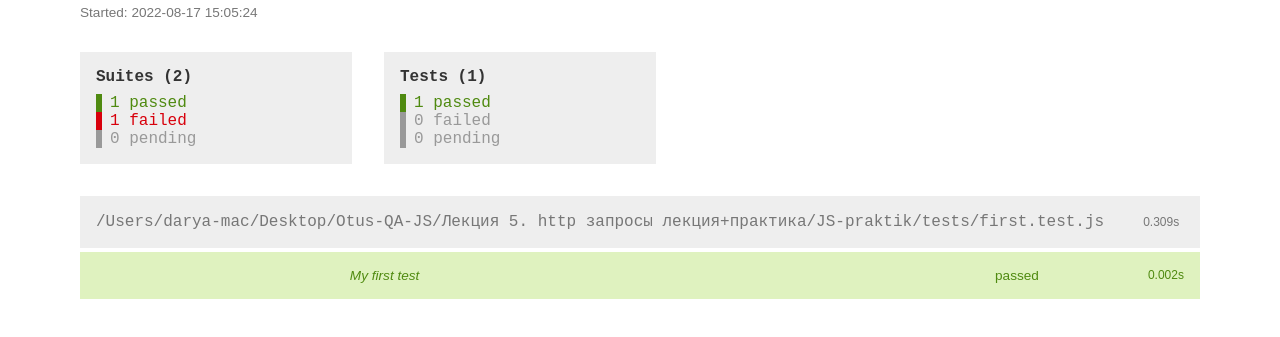
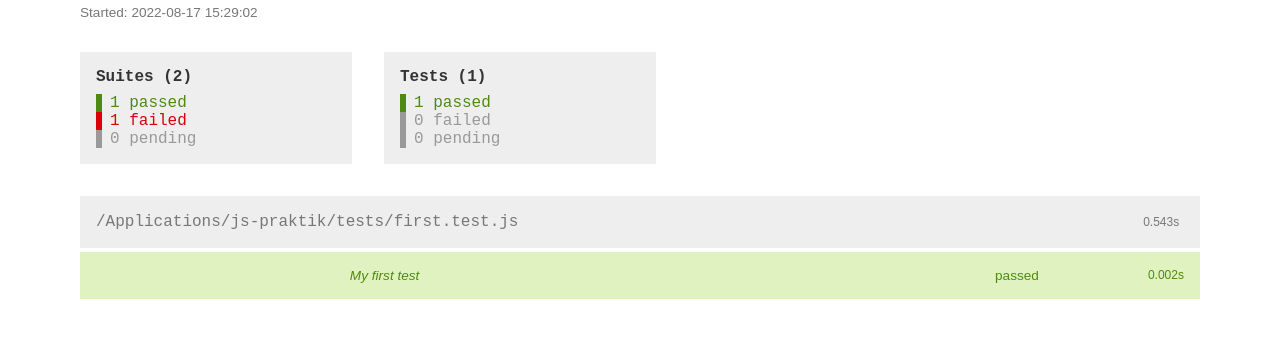
Before and after one commit to freepad/js-praktik, a website: page test-report/index.html in a window 1280 px wide. Shown: the part 67-404 px from the top of the page. Drawn offline with Linux system fonts and the light colour scheme.

Commit message:
new project

```diff
--- a/test-report/index.html
+++ b/test-report/index.html
@@ -229,4 +229,4 @@ header {
   font-size: 1rem;
   padding: 0 0.5rem;
 }
-</style></head><body><div id="jesthtml-content"><header><h1 id="title">Report</h1></header><div id="metadata-container"><div id="timestamp">Started: 2022-08-17 15:05:24</div><div id="summary"><div id="suite-summary"><div class="summary-total">Suites (2)</div><div class="summary-passed">1 passed</div><div class="summary-failed">1 failed</div><div class="summary-pending summary-empty">0 pending</div></div><div id="test-summary"><div class="summary-total">Tests (1)</div><div class="summary-passed">1 passed</div><div class="summary-failed summary-empty">0 failed</div><div class="summary-pending summary-empty">0 pending</div></div></div></div><div id="suite-1" class="suite-container"><div class="suite-info"><div class="suite-path">/Users/darya-mac/Desktop/Otus-QA-JS/Лекция 5. http запросы лекция+практика/JS-praktik/tests/first.test.js</div><div class="suite-time">0.309s</div></div><div class="suite-tests"><div class="test-result passed"><div class="test-info"><div class="test-suitename"> </div><div class="test-title"> My first test</div><div class="test-status">passed</div><div class="test-duration">0.002s</div></div></div></div></div></div></body></html>
+</style></head><body><div id="jesthtml-content"><header><h1 id="title">Report</h1></header><div id="metadata-container"><div id="timestamp">Started: 2022-08-17 15:29:02</div><div id="summary"><div id="suite-summary"><div class="summary-total">Suites (2)</div><div class="summary-passed">1 passed</div><div class="summary-failed">1 failed</div><div class="summary-pending summary-empty">0 pending</div></div><div id="test-summary"><div class="summary-total">Tests (1)</div><div class="summary-passed">1 passed</div><div class="summary-failed summary-empty">0 failed</div><div class="summary-pending summary-empty">0 pending</div></div></div></div><div id="suite-2" class="suite-container"><div class="suite-info"><div class="suite-path">/Applications/js-praktik/tests/first.test.js</div><div class="suite-time">0.543s</div></div><div class="suite-tests"><div class="test-result passed"><div class="test-info"><div class="test-suitename"> </div><div class="test-title"> My first test</div><div class="test-status">passed</div><div class="test-duration">0.002s</div></div></div></div></div></div></body></html>
```
